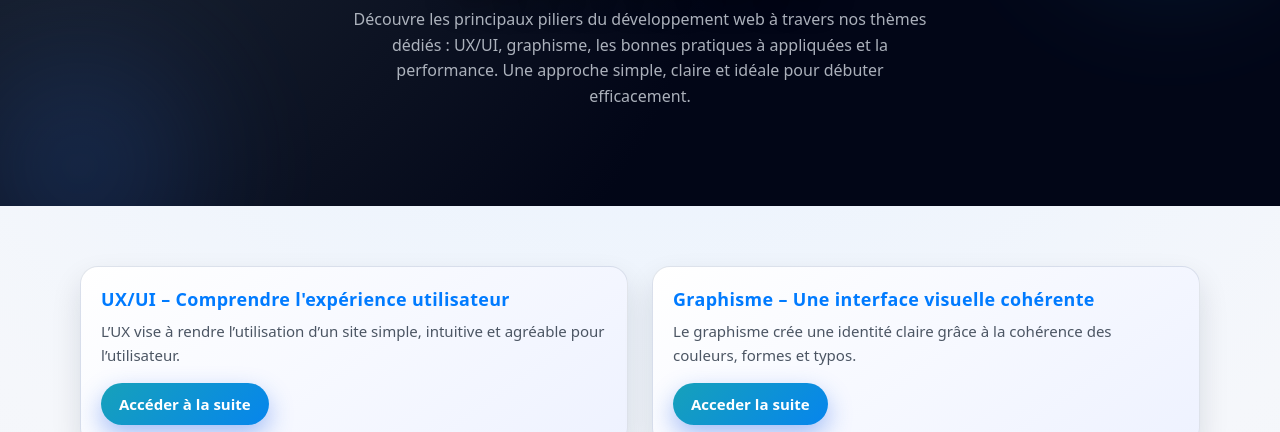
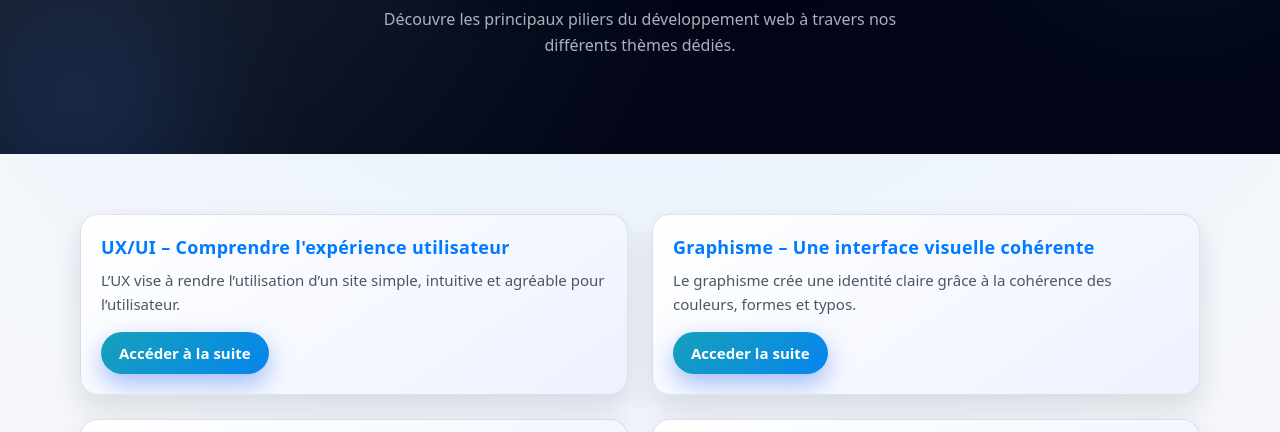
Before and after one commit to kremsshack/htmlcss-devoir, a plain HTML site: page index.html in a window 1280 px wide. Shown: the part 307-739 px from the top of the page. Drawn offline with Linux system fonts and the light colour scheme.

Commit message:
ajout de themes en plus et correction de h1

```diff
--- a/index.html
+++ b/index.html
@@ -22,9 +22,7 @@
         <h1 class="ertitre">Apprends à Maîtriser les Bases du Web</h1>
         <p class="scdtitre">
           Découvre les principaux piliers du développement web à travers nos
-          thèmes dédiés : UX/UI, graphisme, les bonnes pratiques à appliquées et
-          la performance. Une approche simple, claire et idéale pour débuter
-          efficacement.
+          différents thèmes dédiés.
         </p>
       </div>
     </section>
@@ -120,7 +118,7 @@
               motrices ou cognitives.
             </p>
 
-            <a href="accessibilite.html" target="_blank" class="test-button">
+            <a href="accessibilite  .html" target="_blank" class="test-button">
               Accéder à la suite
             </a>
           </div>
```
